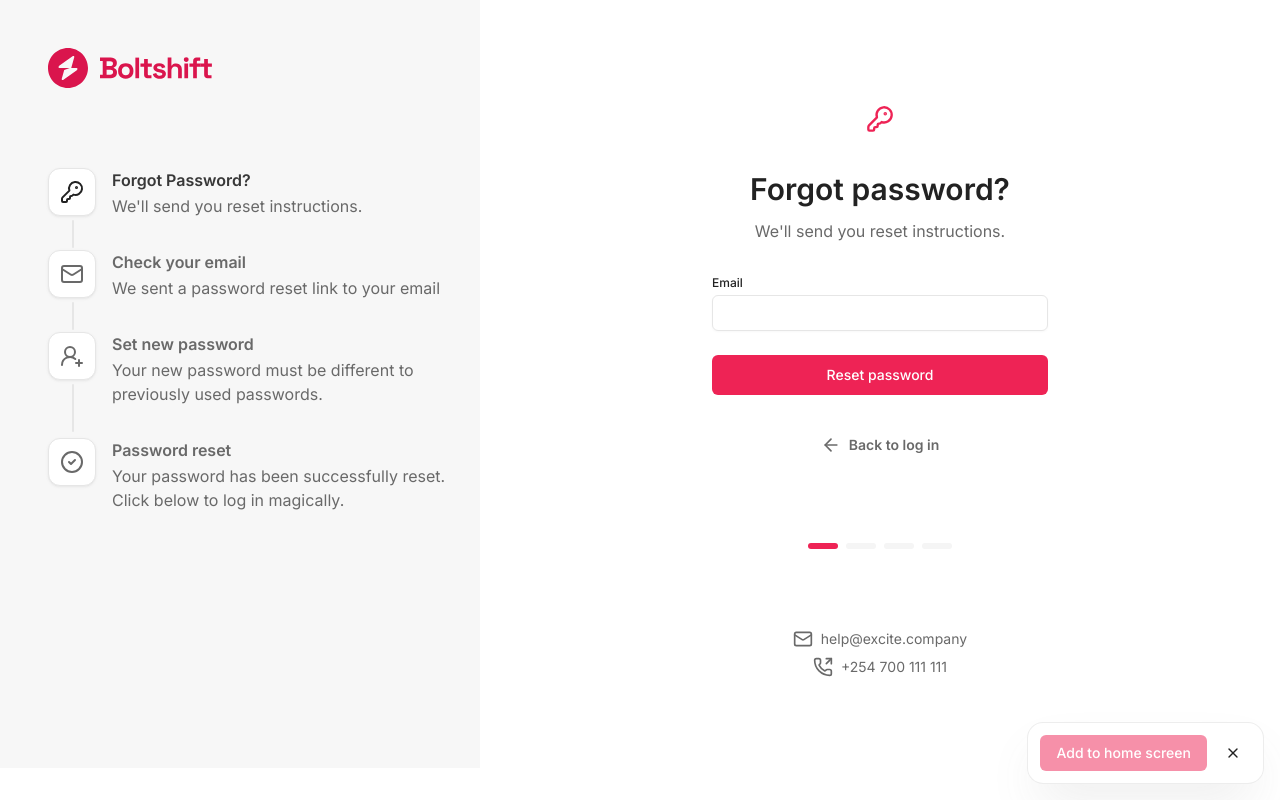
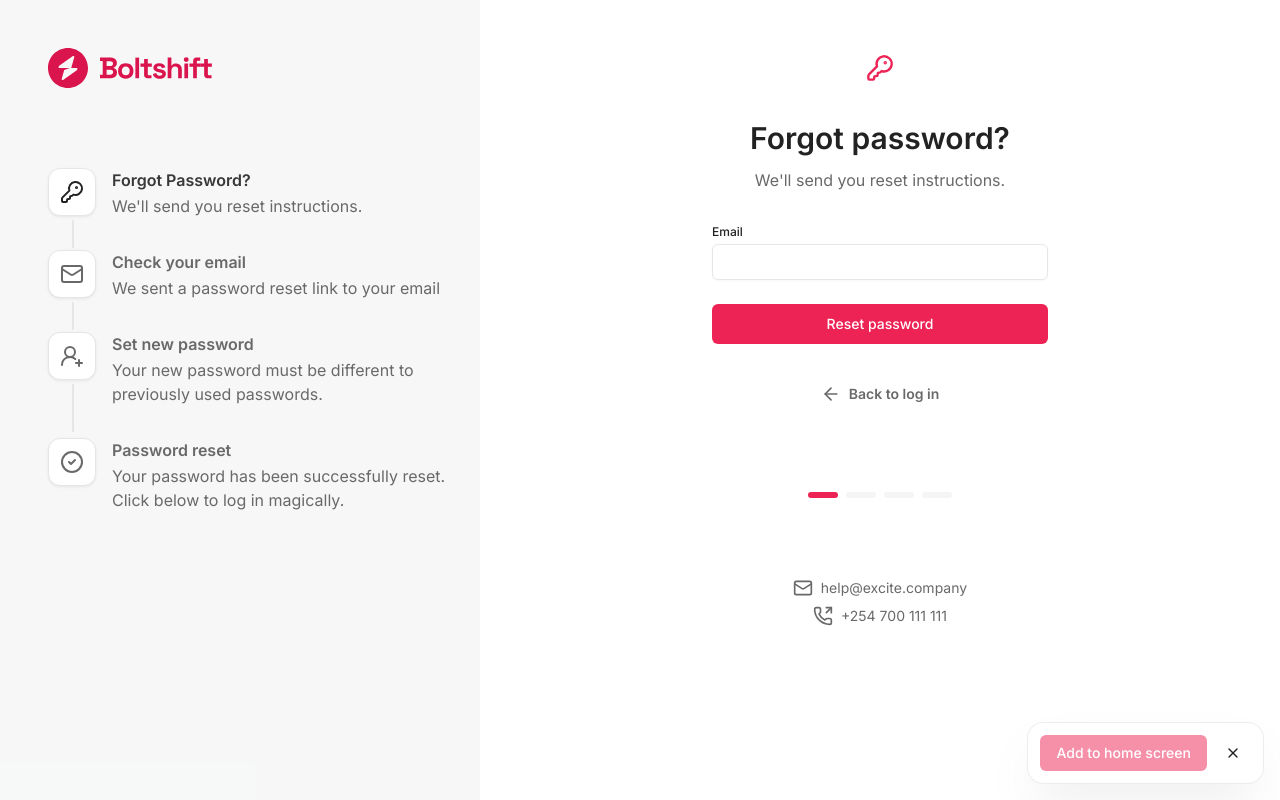
Before and after one commit to Excite-Innovation/boltshift-frontend, a Next.js app: page /forgot-password in a window 1280 px wide. Built offline with nearby package versions, Linux system fonts and the light colour scheme; no server answers.

Commit message:
fix(password-reset): keep sidebar pinned during vertical scroll

```diff
--- a/components/password-reset/password-reset-flow.tsx
+++ b/components/password-reset/password-reset-flow.tsx
@@ -57,7 +57,7 @@ function PasswordResetSidebar({ step }: { step: PasswordResetStep }) {
   const activeIndex = step - 1;
 
   return (
-    <aside className="hidden bg-muted-foreground/5 pr-4 pl-12 pt-12 lg:flex lg:flex-col gap-20">
+    <aside className="hidden gap-20 bg-muted-foreground/5 pr-4 pl-12 pt-12 lg:sticky lg:top-0 lg:flex lg:h-screen lg:flex-col lg:self-start">
       <Link href="/" className="inline-flex items-center gap-3">
         <Logomark className="size-10" aria-hidden="true" />
         <Logotype className="h-6 w-28" aria-hidden="true" />
@@ -152,9 +152,10 @@ export function PasswordResetFlow({
 
   return (
     <main className="min-h-screen bg-background text-foreground">
-      <div className="grid min-h-[calc(100vh-2rem)] overflow-hidden bg-background lg:grid-cols-[30rem_minmax(0,1fr)]">
+      <div className="grid min-h-[calc(100vh-2rem)] bg-background lg:grid-cols-[30rem_minmax(0,1fr)] lg:items-start">
         <PasswordResetSidebar step={currentStep} />
 
+        <div className="py-10">
           {currentStep === 1 ? (
             <ForgotPasswordStep
               defaultEmail={currentEmail}
@@ -180,6 +181,7 @@ export function PasswordResetFlow({
             <PasswordResetComplete />
           )}
         </div>
+      </div>
     </main>
   );
 }
```
Lines whose indentation alone changed are shown as unchanged.
